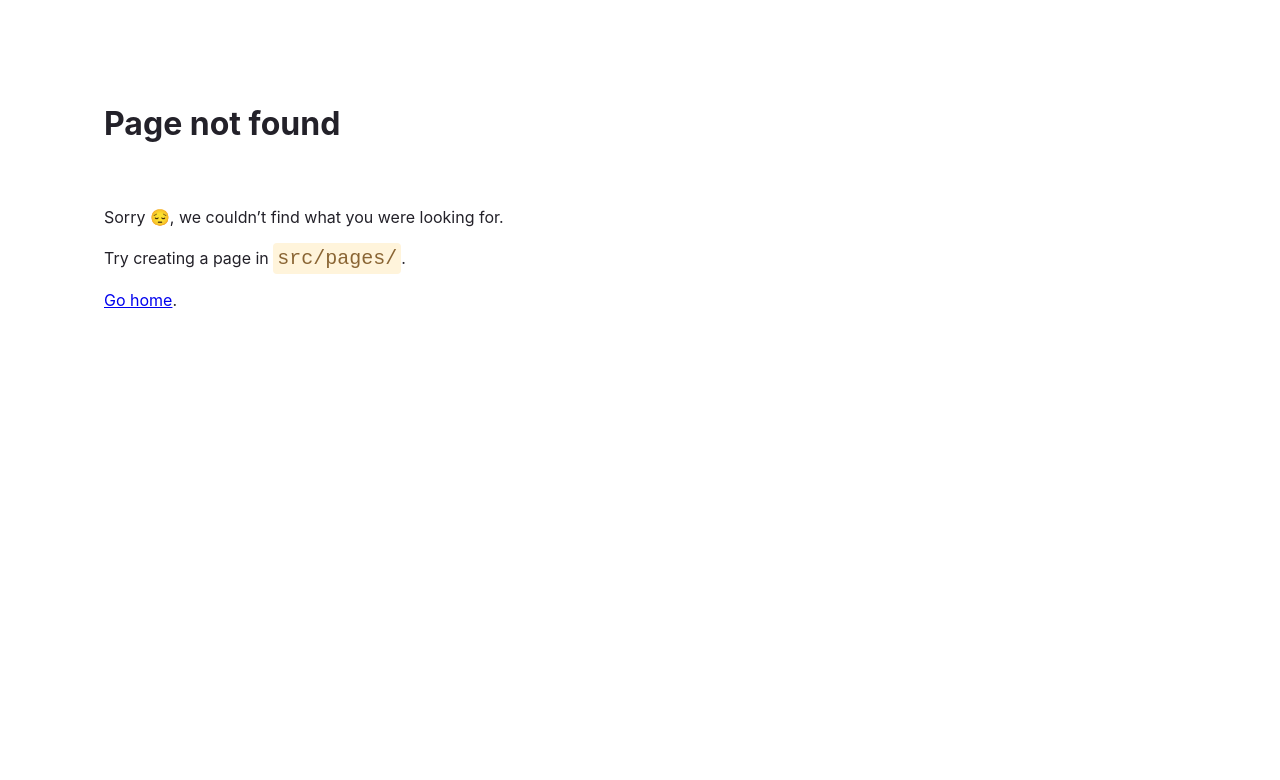
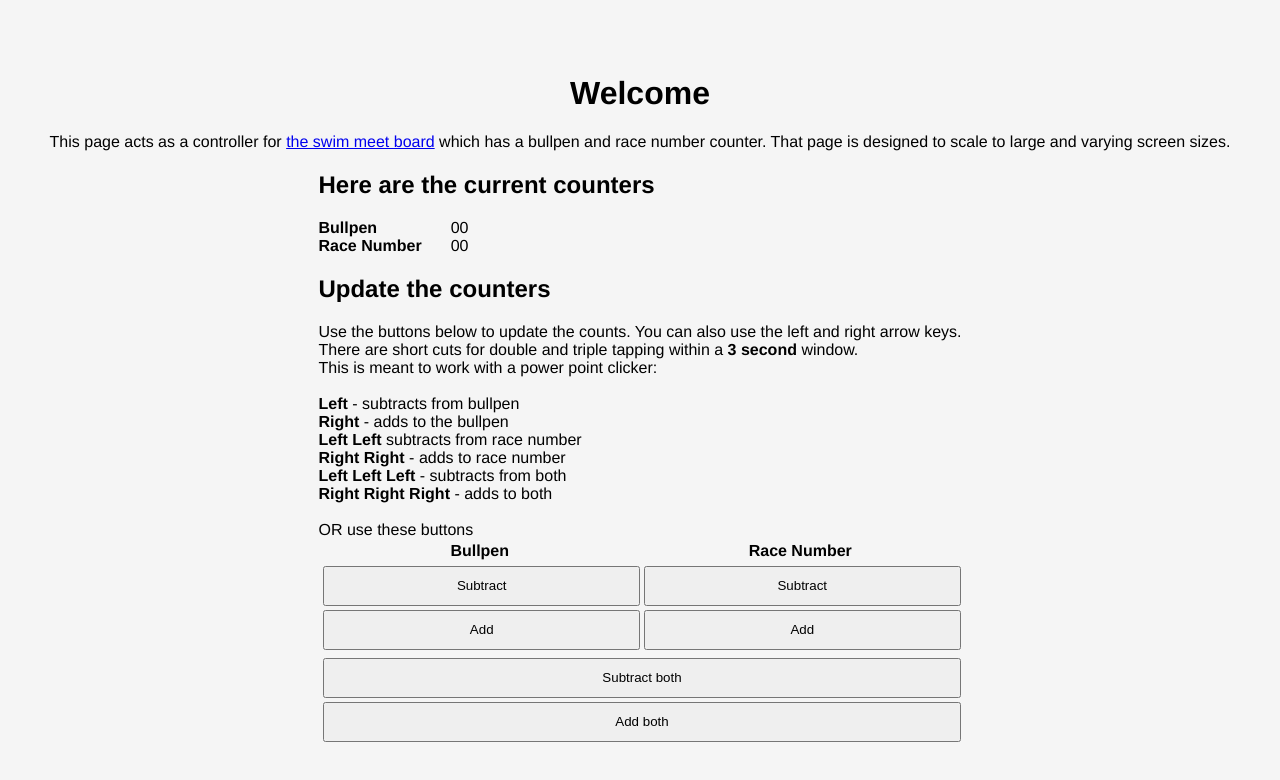
Before and after one commit to Sammons/sea-lions-swim-board, a Gatsby site: page /controller in a window 1280 px wide. Before the commit this address had no page. Built offline with nearby package versions, Linux system fonts and the light colour scheme; Gatsby itself is replaced by a stand-in of ours.

Commit message:
initialize

```diff
--- /dev/null
+++ b/src/data/counts.ts
@@ -0,0 +1,127 @@
+
+
+export enum CounterKeys {
+  Bullpen = 'Bullpen',
+  RaceNumber = 'RaceNumber'
+}
+
+export enum LeftRightTap {
+  Left,
+  Right
+}
+
+class Counter {
+
+  private monitoringFunctions = new Set<Function>();
+  private monitoringInterval: null | ReturnType<typeof setInterval> = null;
+  public getAllCounts() {
+    return {
+      raceNumber: this.getCount(CounterKeys.RaceNumber),
+      bullpen: this.getCount(CounterKeys.Bullpen)
+    }
+  }
+  private lastCounts: ReturnType<Counter['getAllCounts']> | null = null;
+  public checkAndExecuteMonitoringFunctions() {
+    const currentCounts = this.getAllCounts();
+    const lastCounts = this.lastCounts;
+    const countKeys = Object.keys(currentCounts) as (keyof typeof currentCounts)[];
+    const somethingChanged = lastCounts != null && countKeys.some(key => currentCounts[key] !== lastCounts[key]);
+    this.lastCounts = currentCounts;
+    if (!somethingChanged) {
+      return;
+    }
+    for (const fn of this.monitoringFunctions) {
+      fn();
+    }
+  }
+  public listenForCountChanges(fn: Function) {
+    this.monitoringFunctions.add(fn)
+    if (!this.monitoringInterval) {
+      this.monitoringInterval = setInterval(() => {
+        this.checkAndExecuteMonitoringFunctions();
+      }, 250)
+    }
+  }
+  public removeListener(fn: Function) {
+    this.monitoringFunctions.delete(fn);
+  }
+
+  /* basic get/set */
+  private getCount(key: CounterKeys) {
+    const value = localStorage.getItem(key);
+    if (!Number.isInteger(Number(value))) {
+      return 0;
+    }
+    return Number(value)
+  }
+  private setCount(key: CounterKeys, value: number) {
+    localStorage.setItem(key, String(value))
+    this.checkAndExecuteMonitoringFunctions();
+  }
+
+  public incrementCount(key: CounterKeys) {
+    const count = this.getCount(key);
+    this.setCount(key, count + 1);
+  }
+  public decrementCount(key: CounterKeys) {
+    const count = this.getCount(key);
+    this.setCount(key, Math.max(count - 1, 0));
+  }
+
+  public taps: LeftRightTap[]  = [];
+  private applyActionsDuringTimer() {
+    if (this.taps.length >= 3 && this.taps.every(t => t === LeftRightTap.Left)) {
+      this.decrementCount(CounterKeys.Bullpen)
+      this.decrementCount(CounterKeys.RaceNumber)
+    } else if (this.taps.length >= 3 && this.taps.every(t => t === LeftRightTap.Right)) {
+      this.incrementCount(CounterKeys.Bullpen)
+      this.incrementCount(CounterKeys.RaceNumber)
+    } else if (this.taps.length == 2 && this.taps.every(t => t === LeftRightTap.Left)) {
+      this.decrementCount(CounterKeys.RaceNumber)
+    } else if (this.taps.length == 2 && this.taps.every(t => t === LeftRightTap.Right)) {
+      this.incrementCount(CounterKeys.RaceNumber)
+    } else if (this.taps.length == 1 && this.taps.every(t => t === LeftRightTap.Left)) {
+      this.decrementCount(CounterKeys.Bullpen)
+    } else if (this.taps.length == 1 && this.taps.every(t => t === LeftRightTap.Right)) {
+      this.incrementCount(CounterKeys.Bullpen)
+    }
+    console.log('doing nothing, tap sequence made no sense');
+    this.taps = [];
+  }
+
+  /* track counts */
+  private timer: null | ReturnType<typeof setTimeout> = null
+  private timerStarted: number | null = null
+  private startTimer() {
+    if (this.timer != null) {
+      return;
+    }
+    this.timer = setTimeout(() => {
+      this.applyActionsDuringTimer();
+      this.timer = null;
+      this.timerStarted = null;
+    }, 3000 /* 3 seconds */)
+    this.timerStarted = Date.now();
+  }
+  public getTimeRemainingOnCounterMs() {
+    if (!this.timerStarted) {
+      return null;
+    }
+    return this.timerStarted + 3000 - Date.now();
+  }
+
+  public registerTap(tap: LeftRightTap) {
+    this.startTimer();
+    this.taps.push(tap)
+  }
+}
+
+export const ControllerCounter = new Counter();
+
+export const FormatCount = (count: number) => {
+  const s = String(count);
+  if (s.length > 1) {
+    return s;
+  }
+  return `0${s}`;
+}
--- a/src/pages/404.tsx
+++ b/src/pages/404.tsx
@@ -1,46 +1,9 @@
 import * as React from "react"
-import { Link, HeadFC, PageProps } from "gatsby"
+import { HeadFC, navigate } from "gatsby"
 
-const pageStyles = {
-  color: "#232129",
-  padding: "96px",
-  fontFamily: "-apple-system, Roboto, sans-serif, serif",
-}
-const headingStyles = {
-  marginTop: 0,
-  marginBottom: 64,
-  maxWidth: 320,
-}
-
-const paragraphStyles = {
-  marginBottom: 48,
-}
-const codeStyles = {
-  color: "#8A6534",
-  padding: 4,
-  backgroundColor: "#FFF4DB",
-  fontSize: "1.25rem",
-  borderRadius: 4,
-}
-
-const NotFoundPage: React.FC<PageProps> = () => {
+const NotFoundPage = () => {
   return (
-    <main style={pageStyles}>
-      <h1 style={headingStyles}>Page not found</h1>
-      <p style={paragraphStyles}>
-        Sorry 😔, we couldn’t find what you were looking for.
-        <br />
-        {process.env.NODE_ENV === "development" ? (
-          <>
-            <br />
-            Try creating a page in <code style={codeStyles}>src/pages/</code>.
-            <br />
-          </>
-        ) : null}
-        <br />
-        <Link to="/">Go home</Link>.
-      </p>
-    </main>
+    navigate('/controller')
   )
 }
 
--- /dev/null
+++ b/src/pages/controller/controller.css
@@ -0,0 +1,6 @@
+body {
+  width: 100%;
+  margin: 0;
+  padding: 0;
+  font-family: 'Helvetica', 'Arial', sans-serif;
+}
--- /dev/null
+++ b/src/pages/controller/index.tsx
@@ -0,0 +1,171 @@
+import './controller.css'
+import * as React from "react"
+import type { HeadFC, PageProps } from "gatsby"
+import styled from 'styled-components'
+import { ControllerCounter, CounterKeys, FormatCount, LeftRightTap } from '../../data/counts'
+
+const CounterDiv = styled('div')`
+  height: 35vh;
+  width: 30vw;
+  border-radius: 17vh;
+  display: flex;
+  align-items: center;
+  justify-content: center;
+  flex-direction: column;
+`
+
+const CounterNumber = styled('div')`
+  color: white;
+  font-size: 18vh;
+  width: 100%;
+  text-align: center;
+`
+
+const CounterLabel = styled('div')`
+  color: white;
+  font-size: 3.5vw;
+  width: 100%;
+  text-align: center;
+`
+
+const ControllerButton = styled('button')`
+  width: 100%;
+  height: 40px;
+  margin: 2px;
+`
+// protecting against really fast acting keyboards
+const lastCalls = new Map<Function, number>();
+const debounceBy10Ms = <T extends Function>(fn: T) => (...args: any[]) => {
+  if (lastCalls.has(fn)) {
+    if (Date.now() - lastCalls.get(fn)! <= 10) {
+      return;
+    }
+  }
+  lastCalls.set(fn, Date.now());
+  fn(...args);
+}
+
+const IndexPage: React.FC<PageProps> = () => {
+  const [remainingTime, setRemainingTime] = React.useState<number | null>(null);
+  const [counts, setCounts] = React.useState<ReturnType<typeof ControllerCounter['getAllCounts']>>(ControllerCounter.getAllCounts())
+  React.useEffect(() => {
+    /* listening for arrow keystrokes */
+    const keyListener = debounceBy10Ms((event: KeyboardEvent) => {
+      if (event.key === 'ArrowRight') {
+        ControllerCounter.registerTap(LeftRightTap.Right)
+      }
+      if (event.key === 'ArrowLeft') {
+        ControllerCounter.registerTap(LeftRightTap.Left)
+      }
+    })
+    window.addEventListener('keydown', keyListener);
+    /* listening for updates to render */
+    const counterListener = () => {
+      setCounts(ControllerCounter.getAllCounts());
+    }
+    ControllerCounter.listenForCountChanges(counterListener);
+
+    /* watching count-down */
+    const interval = setInterval(() => {
+      setRemainingTime(ControllerCounter.getTimeRemainingOnCounterMs());
+    }, 400);
+    // cleanup if the component dismounts
+    return () => {
+      ControllerCounter.removeListener(counterListener);
+      window.removeEventListener('keydown', keyListener);
+      clearInterval(interval);
+    }
+  });
+  return (
+    <>
+      <div id="controller" style={{
+        width: 'calc(100% - 8px)',
+        height: 'calc(100vh - 8px)',
+        display: 'flex',
+        padding: '4px',
+        backgroundColor: 'whitesmoke',
+        flexDirection: 'column',
+        justifyContent: 'center',
+        alignItems: 'center',
+        alignContent: 'space-around'
+      }}>
+        <h1>
+          Welcome
+        </h1>
+        <div>
+          This page acts as a controller for <a href='/counter'>the swim meet board</a> which has a bullpen and race number counter. That page is designed to scale to large and varying screen sizes.
+        </div>
+        <div style={{display: 'flex', flexDirection: 'column', justifyContent: 'left'}}>
+          <h2>Here are the current counters</h2>
+          <div style={{maxWidth: '150px'}}>
+            <div style={{display: 'flex', flexDirection: 'row', justifyContent: 'space-between'}}>
+              <div><b>Bullpen</b></div> <div>{FormatCount(counts.bullpen)}</div>
+            </div>
+            <div style={{display: 'flex', flexDirection: 'row', justifyContent: 'space-between'}}>
+              <div><b>Race Number</b></div> <div>{FormatCount(counts.raceNumber)}</div>
+            </div>
+          </div>
+          <h2>Update the counters</h2>
+          <div>
+            Use the buttons below to update the counts. You can also use the left and right arrow keys.
+            <br/>
+            There are short cuts for double and triple tapping within a <b>3 second</b> window.
+            {/* little count down indicator */}
+            {' '}{remainingTime != null && remainingTime > 0 ? `${Math.floor(remainingTime/1000)}.${String(remainingTime/1000 - Math.floor(remainingTime/1000)).split('.').pop()?.substring(0, 2)}` : ''}
+            <br/>This is meant to work with a power point clicker:
+            <br/>
+            <br/>
+            <b>Left</b> - subtracts from bullpen <br/>
+            <b>Right</b> - adds to the bullpen <br/>
+            <b>Left Left</b> subtracts from race number <br/>
+            <b>Right Right</b> - adds to race number <br/>
+            <b>Left Left Left</b> - subtracts from both <br/>
+            <b>Right Right Right</b> - adds to both <br/>
+          </div>
+          <div>
+            <br/>
+            OR use these buttons
+            <div>
+              <table width={"100%"}>
+                <thead>
+                  <tr>
+                    <th>Bullpen</th>
+                    <th>Race Number</th>
+                  </tr>
+                </thead>
+                <tbody>
+                  <tr>
+                    <td>
+                      <ControllerButton onClick={() => ControllerCounter.decrementCount(CounterKeys.Bullpen)}>Subtract</ControllerButton>
+                      <ControllerButton onClick={() => ControllerCounter.incrementCount(CounterKeys.Bullpen)}>Add</ControllerButton>
+                    </td>
+                    <td>
+                      <ControllerButton onClick={() => ControllerCounter.decrementCount(CounterKeys.RaceNumber)}>Subtract</ControllerButton>
+                      <ControllerButton onClick={() => ControllerCounter.incrementCount(CounterKeys.RaceNumber)}>Add</ControllerButton>
+                    </td>
+                  </tr>
+                  <tr>
+                    <td colSpan={2}>
+                      <ControllerButton onClick={() => {
+                        ControllerCounter.decrementCount(CounterKeys.Bullpen);
+                        ControllerCounter.decrementCount(CounterKeys.RaceNumber);
+                      }}>Subtract both</ControllerButton>
+                      <ControllerButton onClick={() => {
+                        ControllerCounter.incrementCount(CounterKeys.Bullpen);
+                        ControllerCounter.incrementCount(CounterKeys.RaceNumber);
+                      }}>Add both</ControllerButton>
+                    </td>
+                  </tr>
+                </tbody>
+              </table>
+            </div>
+          </div>
+        </div>
+      </div>
+    </>
+  )
+}
+
+export default IndexPage
+
+export const Head: HeadFC = () => <title>Sea Lions Swim Controller</title>
--- /dev/null
+++ b/src/pages/counter/counter.css
@@ -0,0 +1,18 @@
+body {
+  width: 100%;
+  height: 100vh;
+  --counter-one: rgb(37,55,74);
+  --counter-two: rgb(30,115,190);
+  --counter-numeric-text-size: calc(10vh)
+  margin: 0;
+  padding: 0;
+  font-family: 'Helvetica', 'Arial', sans-serif;
+
+  #left-counter {
+    background-color: var(--counter-one);
+  };
+
+  #right-counter {
+    background-color: var(--counter-two);
+  };
+}
```
Also changed, not shown: src/pages/counter/index.tsx (added, +75 -0 lines), src/pages/index.tsx (deleted, +0 -193 lines), .github/workflows/gatsby.yml (added).
